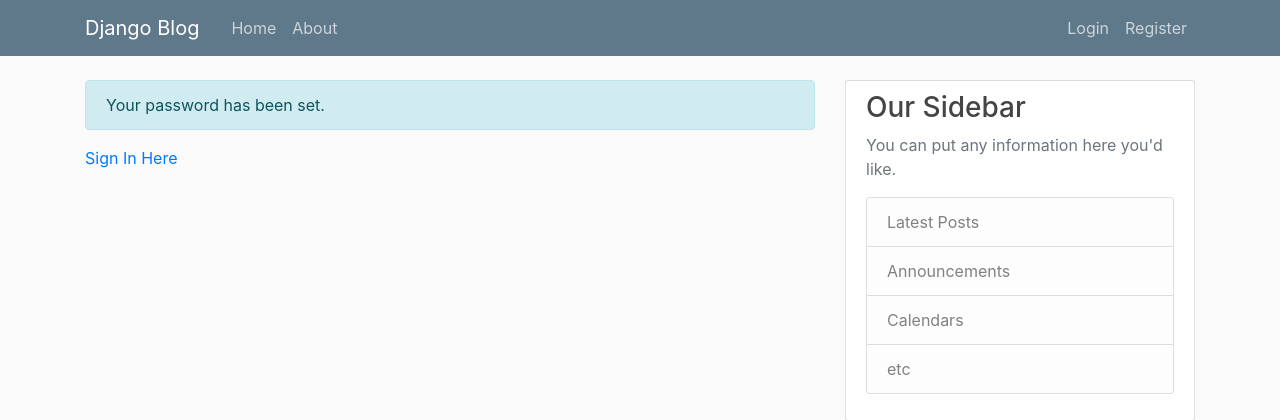
After one commit to jontran8998/Django_Blog, a Django app: page /password-reset-complete/ in a window 1280 px wide. The commit adds this page. Shown: the top 420 px of the page. Run offline with Django 3.2, Linux system fonts and the light colour scheme; some libraries are stand-ins or nearby versions.

Commit message:
Feature_Complete Reset Email

```diff
--- a/django_project/settings.py
+++ b/django_project/settings.py
@@ -137,5 +137,5 @@ EMAIL_USE_TLS = True
 EMAIL_HOST_USER = os.environ.get('EMAIL_USER')
 EMAIL_HOST_PASSWORD = os.environ.get('EMAIL_PASS')
 
-print(EMAIL_HOST_USER)
-print(EMAIL_HOST_PASSWORD)
+# print(EMAIL_HOST_USER)
+# print(EMAIL_HOST_PASSWORD)
--- a/django_project/urls.py
+++ b/django_project/urls.py
@@ -31,6 +31,7 @@ urlpatterns = [
     path('password-reset/', auth_views.PasswordResetView.as_view(template_name='users/password_reset.html'), name='password_reset'),
     path('password-reset/done/', auth_views.PasswordResetDoneView.as_view(template_name='users/password_reset_done.html'), name='password_reset_done'),
     path('password-reset-confirm/<uidb64>/<token>/', auth_views.PasswordResetConfirmView.as_view(template_name='users/password_reset_confirm.html'), name='password_reset_confirm'),
+    path('password-reset-complete/', auth_views.PasswordResetCompleteView.as_view(template_name='users/password_reset_complete.html'), name='password_reset_complete'),
 
 
 ]
--- a/users/templates/users/login.html
+++ b/users/templates/users/login.html
@@ -11,6 +11,9 @@
       </fieldset>
       <div class="form-group">
         <button class="btn btn-outline-info" type="submit">Log In</button>
+        <small>
+          <a href="{% url 'password_reset' %}">Forgot Password?</a>
+        </small>
       </div>
     </form>
     <div class="border-top pt-3">
--- /dev/null
+++ b/users/templates/users/password_reset_complete.html
@@ -0,0 +1,7 @@
+{% extends "blog/base.html"%}
+{% block content%}
+  <div class="alert alert-info">
+    Your password has been set.
+  </div>
+  <a href="{% url 'login' %}">Sign In Here</a>
+{% endblock content%}
```
Also changed, not shown: db.sqlite3.
